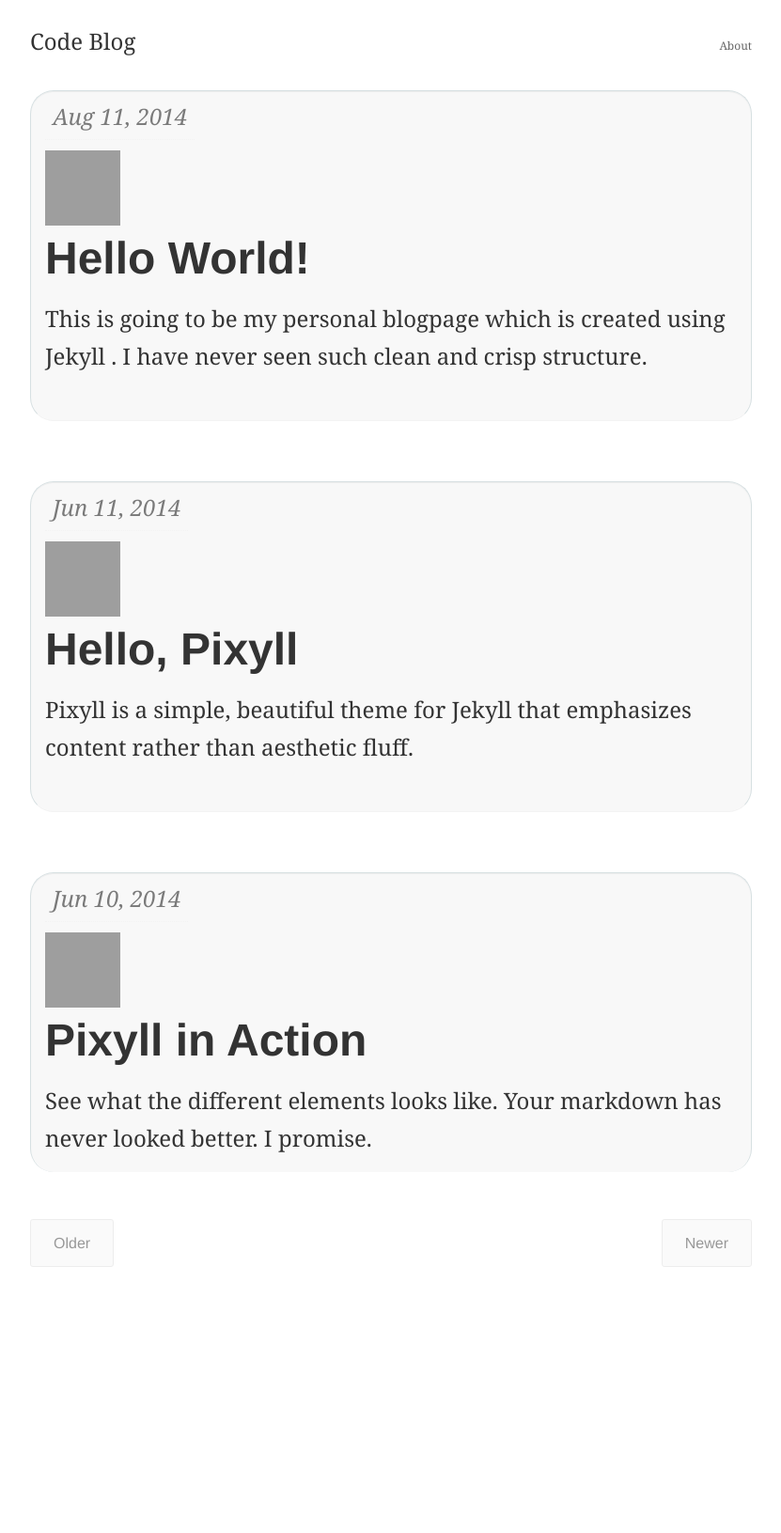
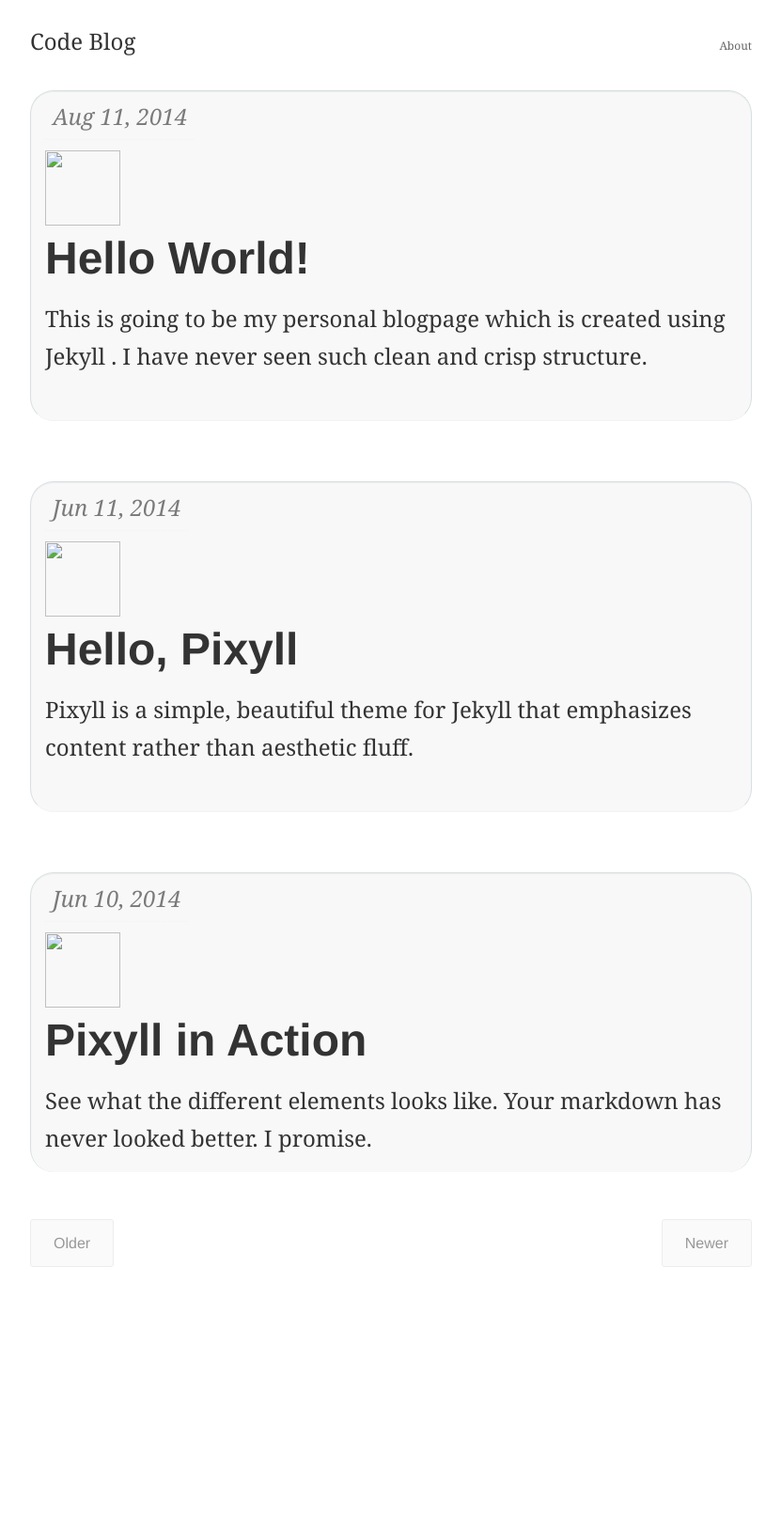
Before and after one commit to mnive93/blog, a Jekyll site: the page built from index.html, in a window 1280 px wide. Shown: the whole page at 94% size, without its empty margins (224-1055 px from the left). Built offline with Jekyll 4.4.1, drawn with Linux system fonts in a browser that asks for light colours; the list of posts is cut into pages by our own code.

Commit message:
with corrected image icons

```diff
--- a/index.html
+++ b/index.html
@@ -10,7 +10,7 @@ layout: default
         <a href="{{ post.url | prepend: site.baseurl }}" class="post-link">
 
             <span class="post-meta">{{ post.date | date: "%b %-d, %Y" }}</span> <br><br>
-           <div class="left"><img src = "/images/{{ post.image | prepend: site.baseurl }}"  class="small-img"/></div>
+           <div class="left"><img src = "site.baseurl/images/{{ post.image }}"  class="small-img"/></div>
           <div class="right">  <h3 class="h2 post-title">{{ post.title }}</h3>
          <p class="post-summary ">{{ post.summary }}</p></div>
         </a>
```
